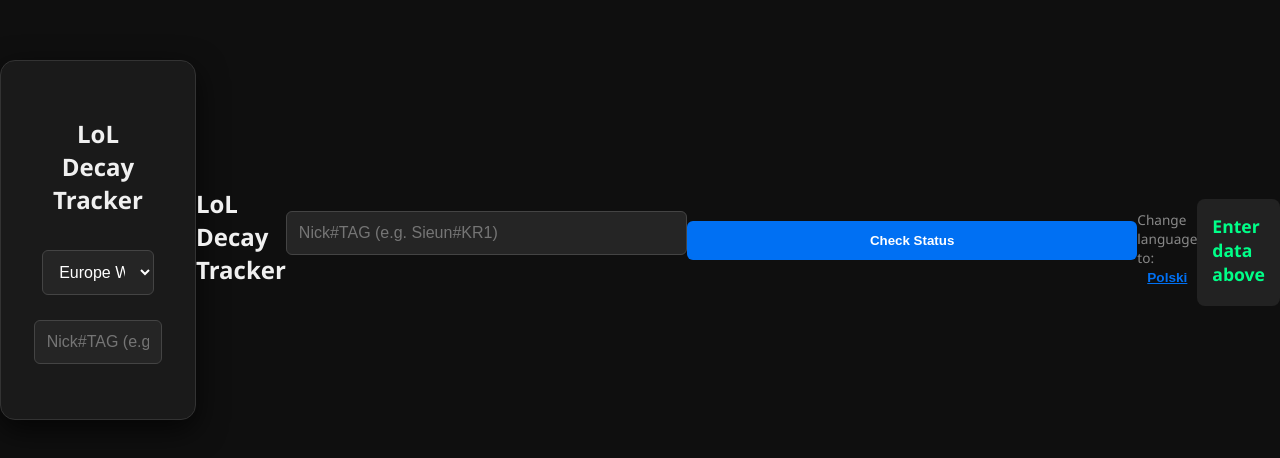
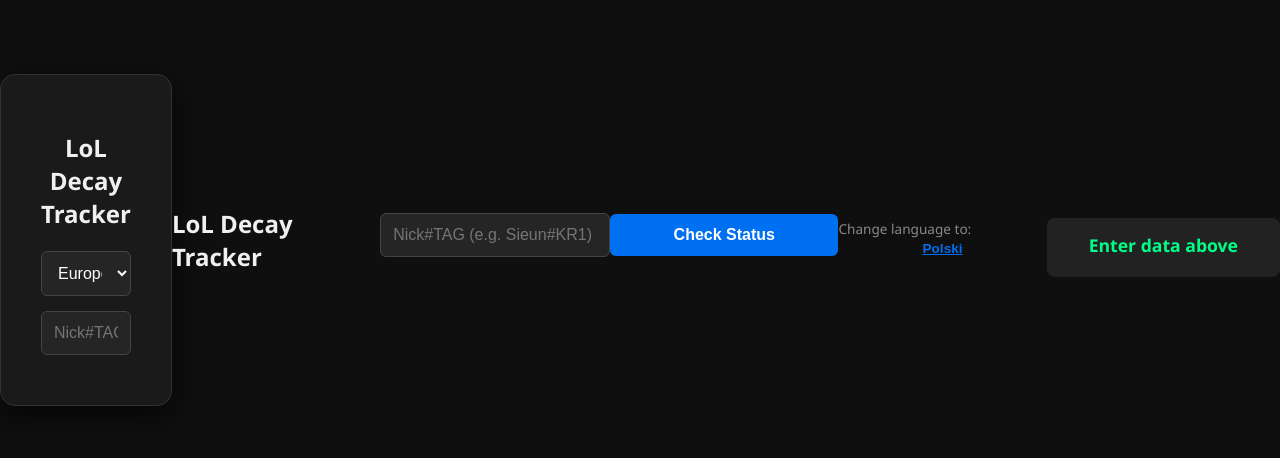
Before and after one commit to jqn17/lol-decay-tracker, a website: page decaytracker.html in a window 1280 px wide. Shown: the part 160-618 px from the top of the page. Drawn offline with Linux system fonts and the light colour scheme.

Commit message:
Update decaytracker.html

```diff
--- a/decaytracker.html
+++ b/decaytracker.html
@@ -4,7 +4,17 @@
     <meta charset="UTF-8">
     <title>LoL Decay Tracker</title>
     <style>
-        body { font-family: 'Segoe UI', sans-serif; display: flex; align-items: center; justify-content: center; height: 100vh; background: #0f0f0f; color: white; margin: 0; }
+    body {
+        font-family: 'Segoe UI', sans-serif;
+        display: flex;
+        align-items: center;
+        justify-content: center;
+        height: 100vh;
+        background: #0f0f0f;
+        color: white;
+        margin: 0;
+    }
+
     .card {
         background: #1a1a1a;
         padding: 2.5rem;
@@ -13,26 +23,66 @@
         text-align: center;
         border: 1px solid #333;
         width: 350px;
-    /* KLUCZOWE ZMIANY PONIŻEJ */
         display: flex;
-    flex-direction: column; /* Układa elementy w pionie */
-    align-items: center;    /* Centruje je w poziomie */
-    gap: 10px;              /* Dodaje równe odstępy między elementami */
+        flex-direction: column;
+        align-items: center;
+        gap: 5px; /* Mniejszy odstęp, bo elementy mają własne marginesy */
     }
-        h1 { font-size: 1.5rem; margin-bottom: 1.5rem; color: #f0f0f0; }
-        input { padding: 12px; border-radius: 6px; border: 1px solid #444; margin-bottom: 15px; width: 90%; background: #252525; color: white; font-size: 1rem; }
-        button { padding: 12px 25px; border-radius: 6px; border: none; background: #0070f3; color: white; cursor: pointer; font-weight: bold; width: 100%; transition: background 0.3s; }
+
+    h1 { font-size: 1.5rem; margin-bottom: 1rem; color: #f0f0f0; width: 100%; }
+
+    /* Ujednolicenie select, input i button, żeby miały tę samą szerokość */
+    select, input, button {
+        box-sizing: border-box;
+        width: 100%;
+        padding: 12px;
+        border-radius: 6px;
+        font-size: 1rem;
+        margin-bottom: 10px;
+    }
+
+    select, input {
+        border: 1px solid #444;
+        background: #252525;
+        color: white;
+    }
+
+    select { cursor: pointer; }
+
+    button {
+        background: #0070f3;
+        color: white;
+        border: none;
+        cursor: pointer;
+        font-weight: bold;
+        transition: background 0.3s;
+    }
+
     button:disabled { background: #555; cursor: not-allowed; }
-        #result { margin-top: 25px; padding: 15px; border-radius: 8px; background: #222; min-height: 50px; display: flex; flex-direction: column; align-items: center; }
+
+    #result {
+        margin-top: 15px;
+        padding: 15px;
+        border-radius: 8px;
+        background: #222;
+        min-height: 50px;
+        display: flex;
+        flex-direction: column;
+        align-items: center;
+        width: 100%;
+        box-sizing: border-box;
+    }
+
     #rankText { font-weight: bold; color: #00ff88; font-size: 1.1rem; }
     #decayText { color: #aaa; font-size: 0.9rem; margin-top: 5px; text-align: center; }
 
-        /* Nowy kontener języków */
     .lang-container {
-            margin-top: 15px;
+        margin-top: 5px;
         font-size: 0.85rem;
         color: #888;
+        width: 100%;
     }
+
     .lang-link {
         color: #0070f3;
         cursor: pointer;
@@ -42,18 +92,6 @@
         font-size: 0.85rem;
         padding: 0;
         font-weight: bold;
-        }
-        /* Dodaj do <style> */
-select {
-    padding: 12px;
-    border-radius: 6px;
-    border: 1px solid #444;
-    margin-bottom: 15px;
-    background: #252525;
-    color: white;
-    font-size: 1rem;
-    width: 98%; /* Dopasuj szerokość do inputa */
-    cursor: pointer;
     }
 </style>
 </head>
```
Lines whose indentation alone changed are shown as unchanged.
